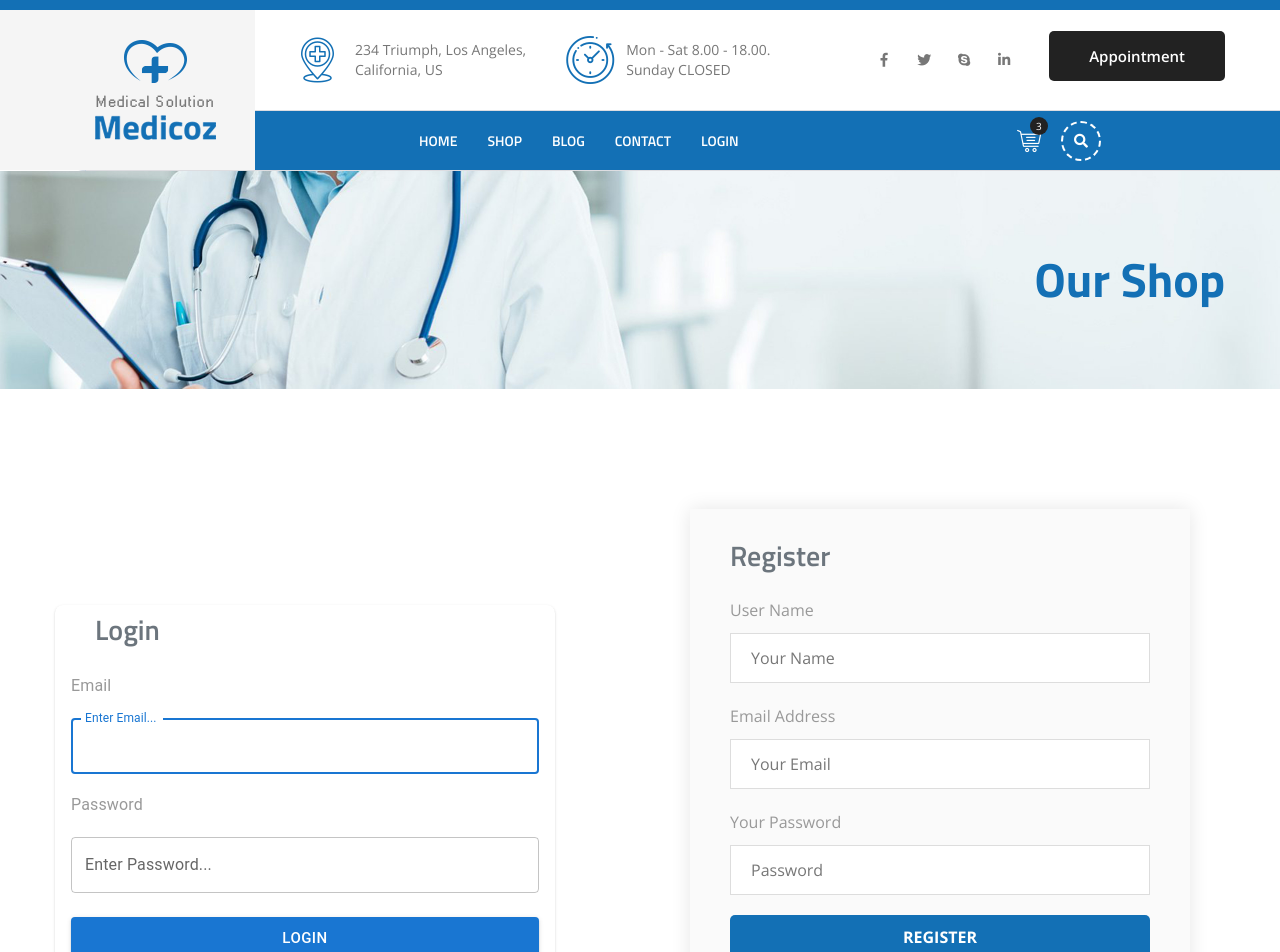
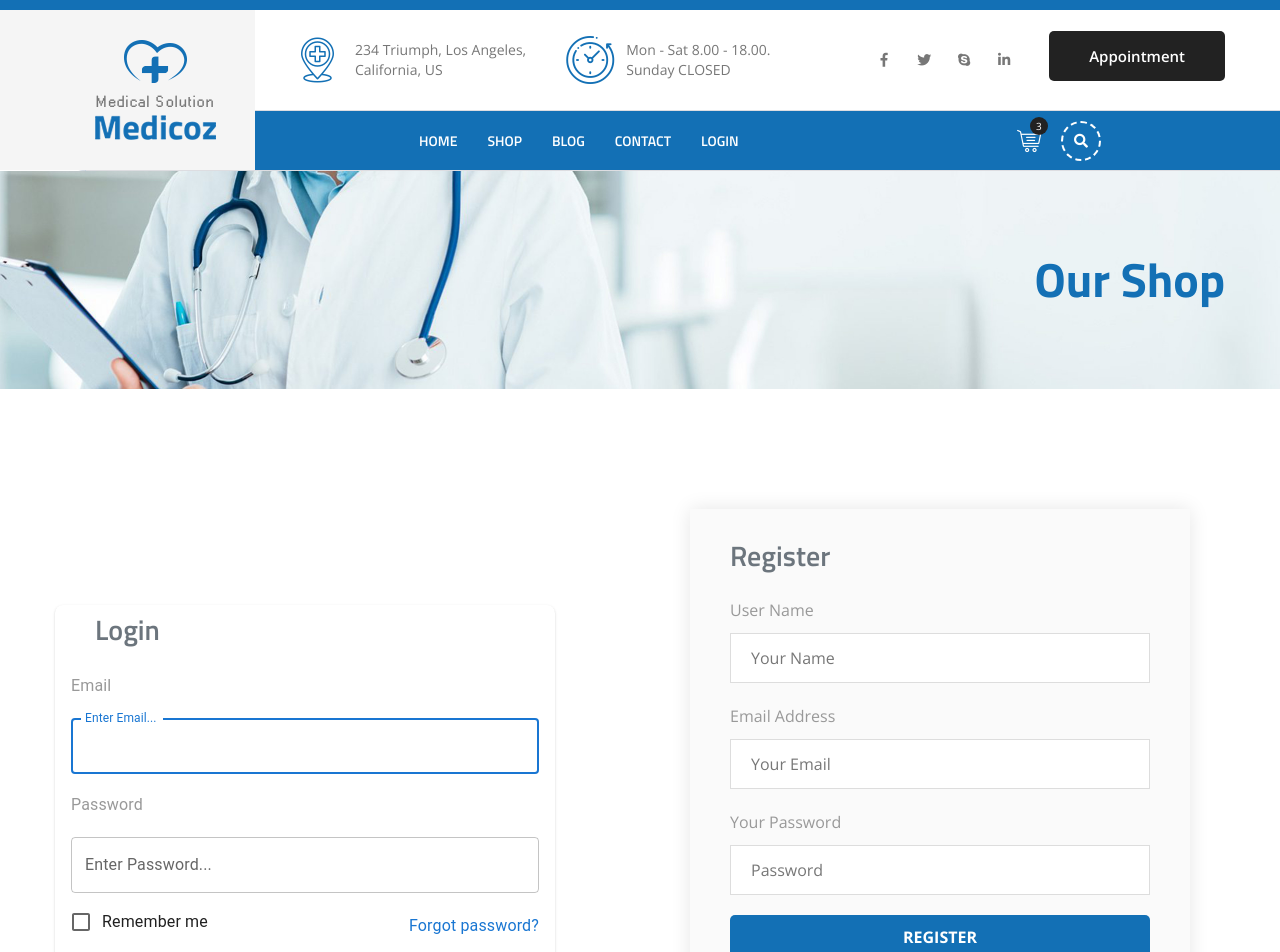
Before and after one commit to ThanhLong1512/FE-Dentist, a React (Vite) app: page /login in a window 1280 px wide. Shown: the top 952 px of the page. Built offline with nearby package versions, Linux system fonts and the light colour scheme.

Commit message:
add few html/css

```diff
--- a/src/apis/index.js
+++ b/src/apis/index.js
@@ -35,3 +35,11 @@ export const handleLogin = async (data) => {
   );
   return res.data;
 };
+
+export const handleSendRecoveryEmail = async (data) => {
+  const res = await authorizedAxiosInstance.post(
+    `${API_ROOT}/api/v1/users/send_recovery_email`,
+    data
+  );
+  return res.data;
+};
--- a/src/pages/Login.jsx
+++ b/src/pages/Login.jsx
@@ -11,10 +11,12 @@ import { useForm } from "react-hook-form";
 import Typography from "@mui/material/Typography";
 import authorizedAxiosInstance from "./../utils/authorizedAxios";
 import { API_ROOT } from "./../utils/constants";
-import { useNavigate } from "react-router-dom";
+import { useNavigate, Link } from "react-router-dom";
 import { el } from "date-fns/locale";
 import axios from "axios";
 import { Facebook, Google } from "@mui/icons-material";
+import Checkbox from "@mui/material/Checkbox";
+import FormControlLabel from "@mui/material/FormControlLabel";
 
 function Login() {
   const {
@@ -149,7 +151,6 @@ function Login() {
         py: 1,
         color: "#757575",
         borderColor: "#dadce0",
-
         textTransform: "none",
         display: "flex",
         alignItems: "center",
@@ -262,6 +263,34 @@ function Login() {
                           </Alert>
                         )}
                       </Box>
+
+                      {/* Thêm Remember me và Forgot password */}
+                      <Box
+                        sx={{
+                          display: "flex",
+                          justifyContent: "space-between",
+                          alignItems: "center",
+                          mt: 1,
+                        }}
+                      >
+                        <FormControlLabel
+                          control={<Checkbox {...register("remember")} />}
+                          label="Remember me"
+                        />
+                        <Typography
+                          component={Link}
+                          to="/forgot-password"
+                          sx={{
+                            color: "primary.main",
+                            textDecoration: "none",
+                            "&:hover": {
+                              textDecoration: "underline",
+                            },
+                          }}
+                        >
+                          Forgot password?
+                        </Typography>
+                      </Box>
                     </Box>
                     <CardActions
                       sx={{
@@ -301,7 +330,6 @@ function Login() {
                               py: 1,
                               color: "#757575",
                               borderColor: "#dadce0",
-
                               textTransform: "none",
                               fontSize: "0.875rem",
                               height: "40px",
```
